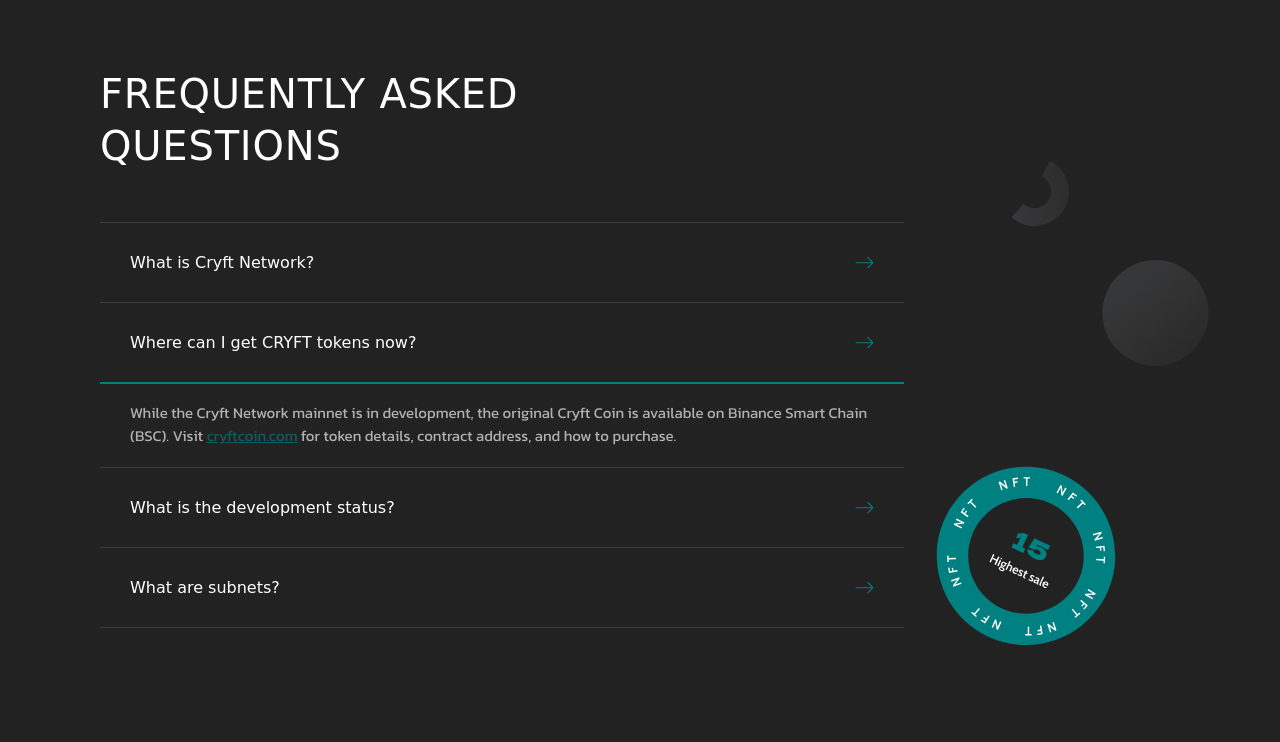
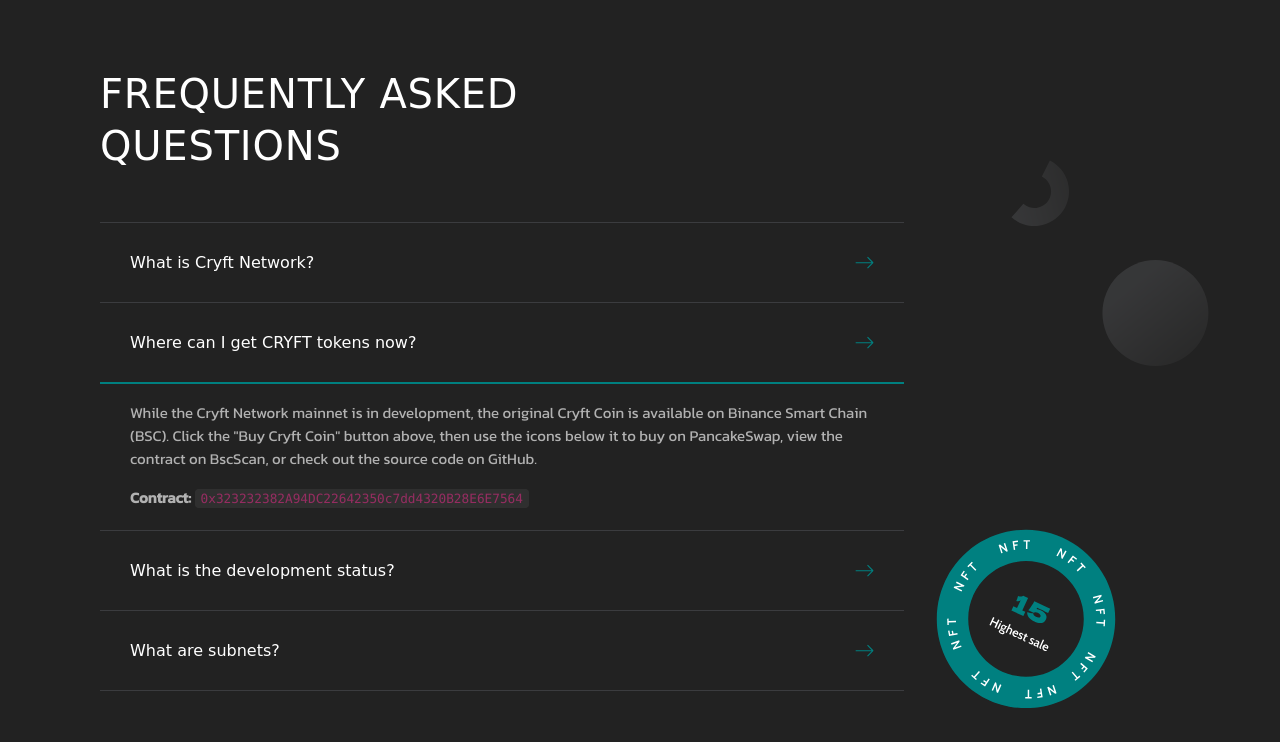
Before and after one commit to CryftCreator/CryftLabs.org, a plain HTML site: page index.html in a window 1280 px wide. Both pictures are taken after a click on the element "Where can I get CRYFT tokens now?". Shown: the part 5653-6395 px from the top of the page. Drawn offline with nearby package versions, Linux system fonts and the light colour scheme; a web font is replaced by a local one.

Commit message:
Update Cryft Coin purchase instructions and add contract address for clarity

```diff
--- a/index.html
+++ b/index.html
@@ -839,7 +839,8 @@
 									</span>
 								</div>
 								<div class="section-faq__item-content">
-									<p>While the Cryft Network mainnet is in development, the original Cryft Coin is available on Binance Smart Chain (BSC). Visit <a href="https://cryftcoin.com" target="_blank">cryftcoin.com</a> for token details, contract address, and how to purchase.</p>
+									<p>While the Cryft Network mainnet is in development, the original Cryft Coin is available on Binance Smart Chain (BSC). Click the "Buy Cryft Coin" button above, then use the icons below it to buy on PancakeSwap, view the contract on BscScan, or check out the source code on GitHub.</p>
+									<p style="margin-top: 10px;"><strong>Contract:</strong> <code style="background: rgba(255,255,255,0.1); padding: 2px 6px; border-radius: 4px; font-size: 0.85em;">0x323232382A94DC22642350c7dd4320B28E6E7564</code></p>
 								</div>
 							</li>
 							<li class="section-faq__item wow animate__animated animate__fadeInUp" data-wow-delay="0.3s">
```
